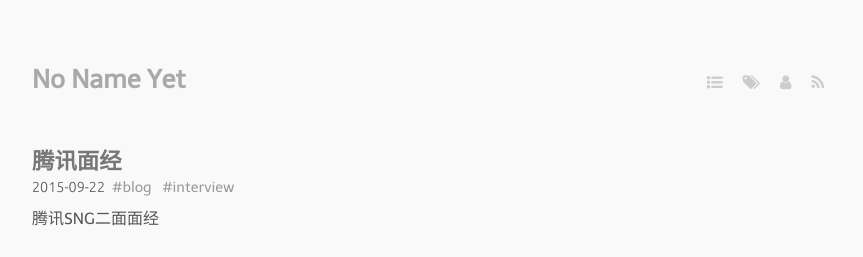
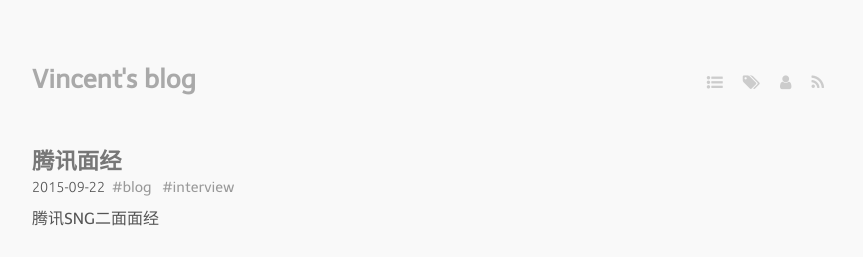
Before and after one commit to grayy921013/grayy921013.github.io, a Jekyll site: the page built from index.markdown, in a window 1280 px wide. Shown: the top 257 px of the page, without its empty margins (208-1071 px from the left). Built offline with Jekyll 4.4.1, drawn with Linux system fonts in a browser that asks for light colours; nearby versions of some CDN libraries; Markdown is read by kramdown in place of the engine named in the settings.

```diff
--- a/_config.yml
+++ b/_config.yml
@@ -1,8 +1,7 @@
 markdown: rdiscount
 highlighter: pygments
 permalink: /:year/:month/:day/:title.html
-name: "No Name Yet"
-markdown: rdiscount
+name: "Vincent's blog"
 
 author: "vincent"
 atom-baseurl: "http://grayy921013.github.io/"
```
